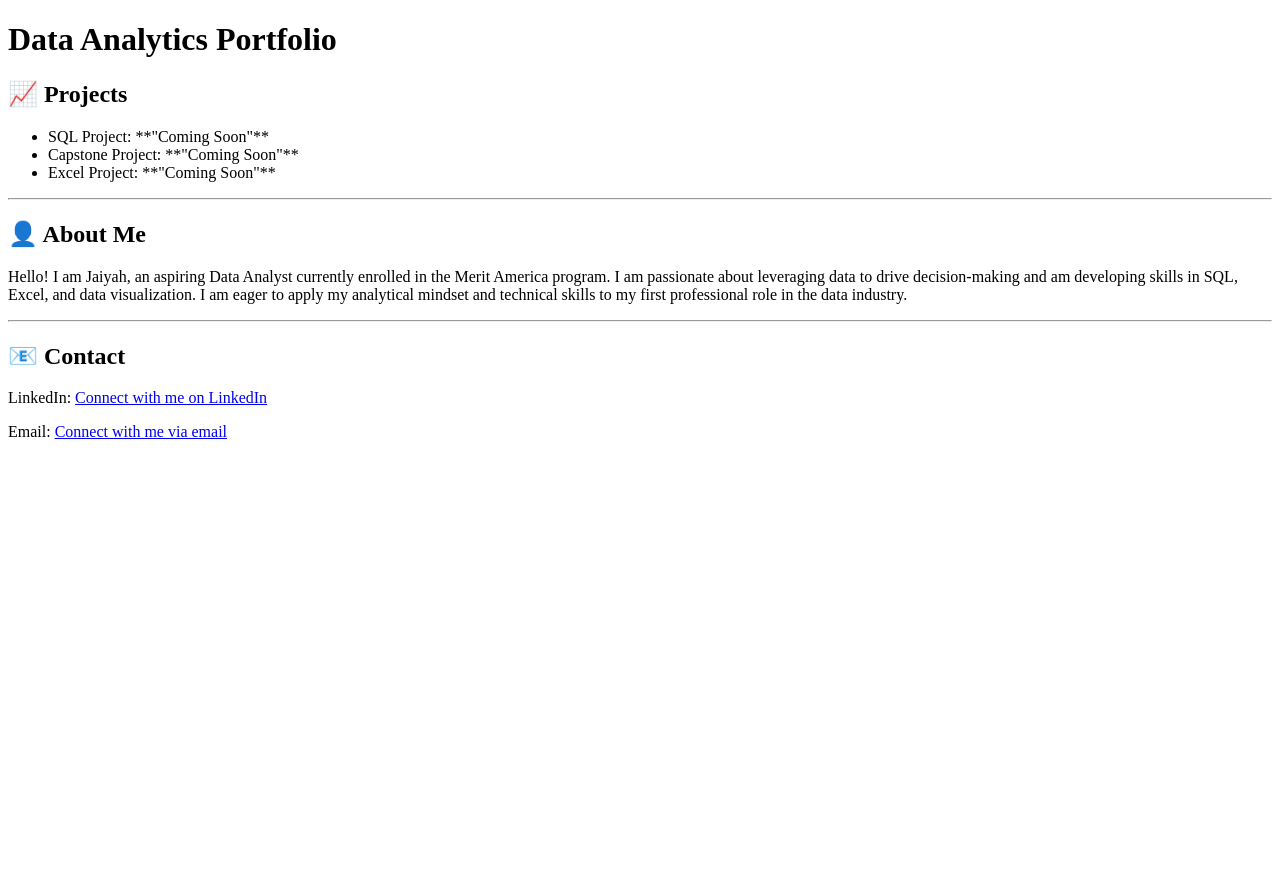
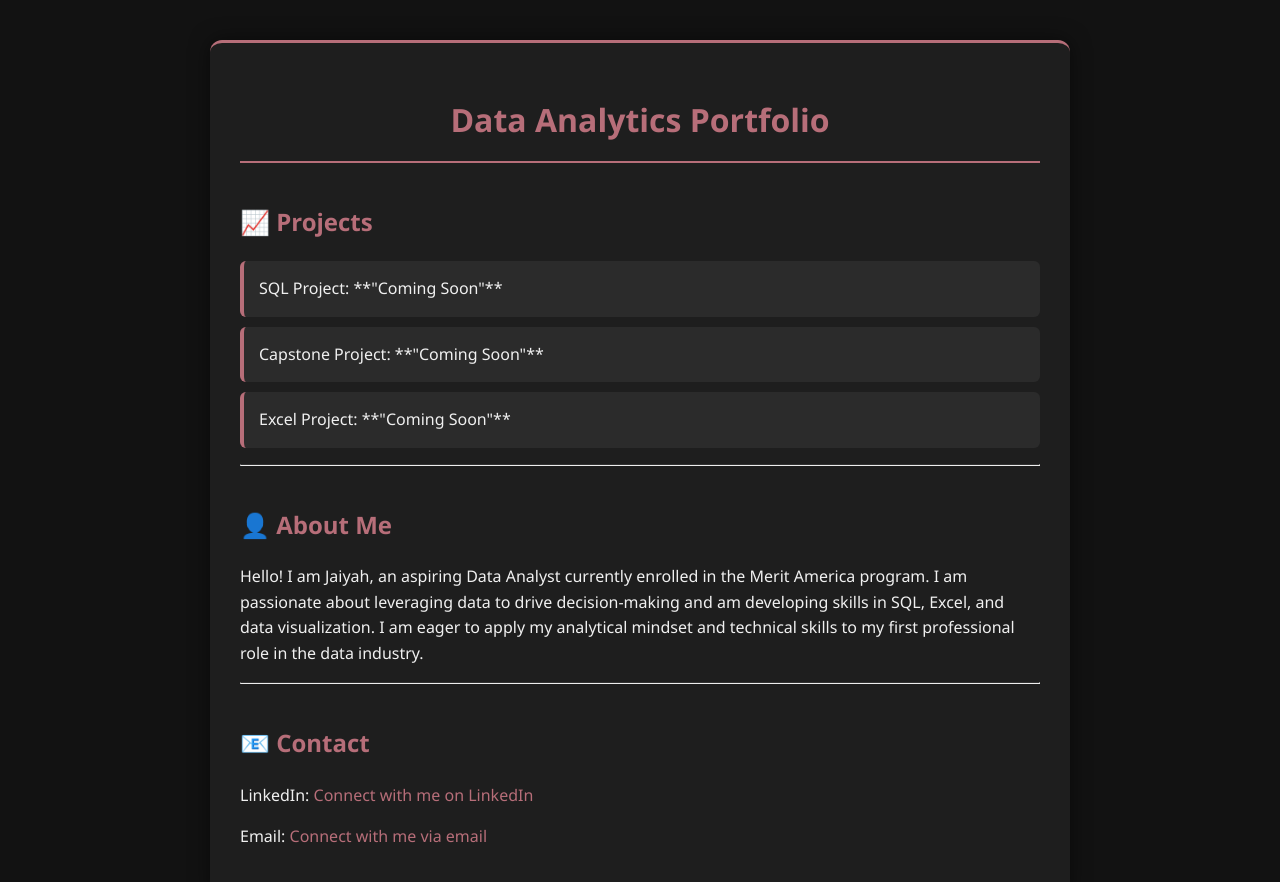
Before and after one commit to JaiyahhD/Data-Analytics-Portfolio, a plain HTML site: page index.html in a window 1280 px wide. Before the commit the page ends 800 px from the top, so only its background shows below. Drawn offline with Linux system fonts and the light colour scheme.

Commit message:
Applied custom dark-mode styling with rose gold accents

```diff
--- /dev/null
+++ b/css/styles.css
@@ -0,0 +1,76 @@
+/* Custom Colors */
+:root {
+    --background-dark: #121212; /* Deep Black/Dark Gray */
+    --text-light: #f0f0f0; /* Off-White/Light Gray for main text */
+    --accent-rosegold: #B76E79; /* Soft Rose Gold/Champagne */
+    --accent-pink: #FF69B4; /* Brighter Pink for hover effects */
+    --content-bg: #1e1e1e; /* Slightly lighter box for contrast */
+}
+
+/* Base Body and Dark Mode Setup */
+body {
+    font-family: 'Segoe UI', Tahoma, Geneva, Verdana, sans-serif; /* Clean, modern font stack */
+    line-height: 1.6;
+    margin: 0;
+    padding: 0;
+    background-color: var(--background-dark); /* Dark background */
+    color: var(--text-light); /* Light text */
+}
+
+/* Centered Content Container */
+.container {
+    max-width: 800px;
+    margin: 40px auto;
+    padding: 30px;
+    background-color: var(--content-bg); /* Darker gray content box */
+    box-shadow: 0 0 20px rgba(0, 0, 0, 0.5); /* Soft, subtle shadow */
+    border-radius: 12px;
+    border-top: 3px solid var(--accent-rosegold); /* Rose Gold accent border */
+}
+
+/* Styling for Main Title */
+h1 {
+    text-align: center;
+    color: var(--accent-rosegold);
+    border-bottom: 2px solid var(--accent-rosegold);
+    padding-bottom: 15px;
+    margin-bottom: 30px;
+}
+
+/* Styling for Section Headings */
+h2 {
+    color: var(--accent-rosegold);
+    margin-top: 40px;
+    font-size: 1.5em;
+}
+
+/* Styling for Links and Contact Info */
+a {
+    color: var(--accent-rosegold);
+    text-decoration: none;
+    transition: color 0.3s ease;
+}
+
+a:hover {
+    color: var(--accent-pink); /* Pink hover effect */
+    text-decoration: underline;
+}
+
+/* Styling the List of Projects */
+ul {
+    list-style-type: none;
+    padding: 0;
+}
+
+li {
+    background-color: #2b2b2b; /* Slightly lighter background for list items */
+    margin-bottom: 10px;
+    padding: 15px;
+    border-radius: 6px;
+    border-left: 4px solid var(--accent-rosegold); /* Rose Gold indicator */
+}
+
+/* Styling for the horizontal rule */
+hr {
+    border-top: 1px solid #333;
+}
--- a/index.html
+++ b/index.html
@@ -4,8 +4,11 @@
     <meta charset="UTF-8">
     <meta name="viewport" content="width=device-width, initial-scale=1.0">
     <title>Your Name | Data Analytics Portfolio</title>
+    <link rel="stylesheet" href="css/styles.css">
 </head>
 <body>
+    <div class="container">
+
     <h1>Data Analytics Portfolio</h1>
 
     <h2>&#x1F4C8; Projects</h2>
@@ -39,8 +42,9 @@
         <a href="jaiyah.daviss@gmail.com">Connect with me via email</a>
         </p>
 
+    </div>
 
 </body>
 </html>
-    </body>
+
 </html>
```
